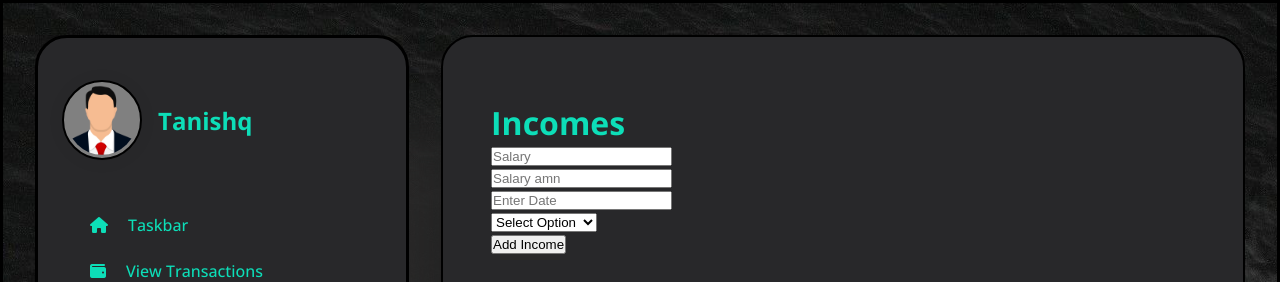
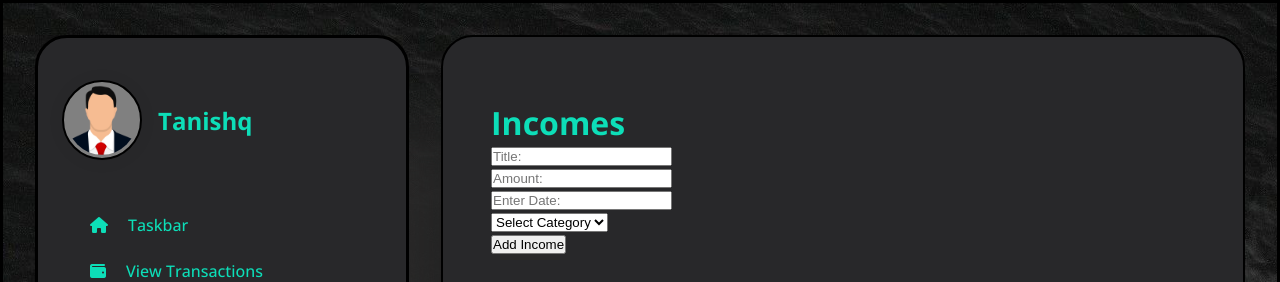
Before and after one commit to TanishqM1/Finance, a React (Create React App) app in the folder financeui/: page / in a window 1280 px wide. Both pictures are taken after a click on the item "Incomes". Shown: the top 282 px of the page. Built offline with nearby package versions, Linux system fonts and the light colour scheme.

Commit message:
Incorporated Form.

```diff
--- a/financeui/src/components/Form/Form.js
+++ b/financeui/src/components/Form/Form.js
@@ -35,7 +35,7 @@ function Form(){
                 type="text"
                 value = {title}
                 name = {'title'}
-                placeholder ="Salary"
+                placeholder ="Title:"
                 onChange={handleInput('title')}
                 />
             </div>
@@ -46,7 +46,7 @@ function Form(){
                 type="text"
                 name = {'amount'}
                 id={'amount'}
-                placeholder ="Salary amn"
+                placeholder ="Amount:"
                 onChange={handleInput('amount')}
                 />
             </div>
@@ -54,7 +54,7 @@ function Form(){
             <div className ="input-control">
                 <DatePicker
                 id = 'date'
-                placeholderText ='Enter Date'
+                placeholderText ='Enter Date:'
                 selected={date}
                 dateFormat="dd/MM/yyyy"
                 onChange={(date)=>{
@@ -66,11 +66,11 @@ function Form(){
             {/* Category Options for form */}
             <div className="selects input-control">
                 <select required value={category} name="category" id="category" onChange={handleInput('category')}>
-                    <option value=""  disabled >Select Option</option>
+                    <option value=""  disabled >Select Category</option>
                     <option value="salary">Salary</option>
                     <option value="freelancing">Freelancing</option>
                     <option value="investments">Investments</option>
-                    <option value="stocks">Stocks</option>
+                    <option value="Social">Social Benefits</option>
                     <option value="bank">Bank Transfer</option>
                     <option value="other">Other</option>
                 </select>
```
